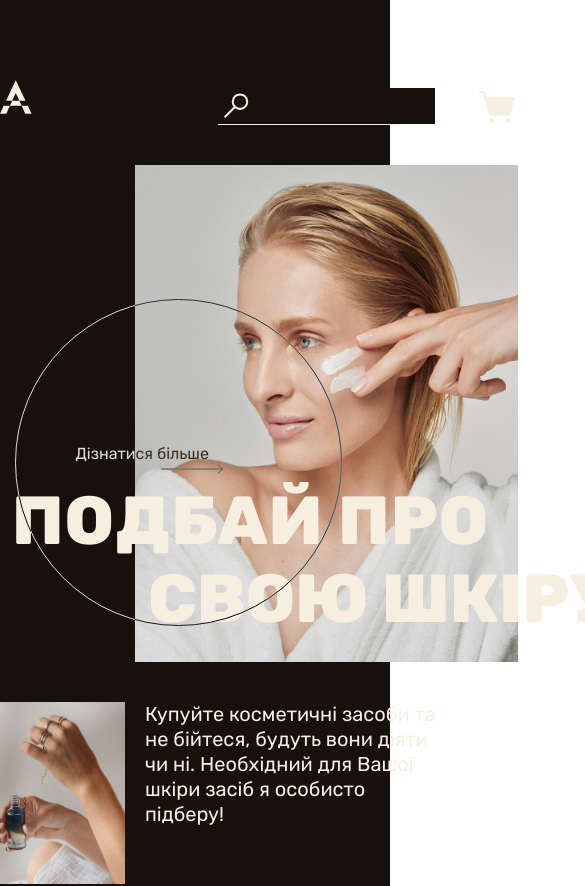
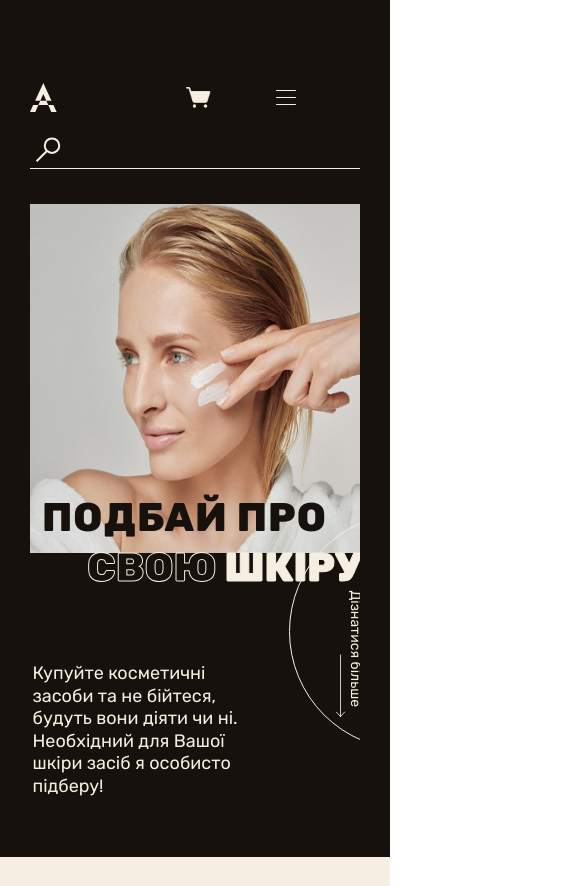
Before and after one commit to adevreactjs/cosmetic, a React (Create React App) app: page / in a window 390 px wide. Shown: the top 886 px of the page, 585 px wide, since content can reach past the window. Built offline with nearby package versions, Linux system fonts and the light colour scheme.

Commit message:
add styles

```diff
--- a/src/components/header/index.module.scss
+++ b/src/components/header/index.module.scss
@@ -12,8 +12,10 @@
   align-items: center;
 }
 .logo {
-  width: 49.369px;
-  height: 53px;
+  img {
+    width: 49.369px;
+    height: 53px;
+  }
   margin-right: 227px;
 }
 .navbar {
@@ -81,7 +83,7 @@
     margin-left: 785px;
   }
 }
-@media (max-width: 1281px) {
+@media (max-width: 1280px) {
   .container {
     max-width: 1120px;
     margin: 0 auto;
@@ -131,5 +133,42 @@
   .header__cart {
     margin-right: 79px;
   }
+}
+@media (max-width: 660px) {
+  .container {
+    max-width: 330px;
+    align-items: center;
+    position: relative;
+  }
+  .logo {
+    margin-right: 129px;
 
+    img {
+      width: 27.327px;
+      height: 29px;
+    }
+  }
+  .header__searchBar {
+    position: absolute;
+    left: 0;
+    bottom: -55px;
+    z-index: 1;
+    width: 100%;
+  }
+  .header__cart {
+    margin-right: 65px;
+    img {
+      width: 25px;
+      height: 34px;
+    }
+  }
+  .header__burger {
+    img {
+      width: 20px;
+      height: 15px;
+    }
+  }
+  .header {
+    padding-bottom: 30px;
+  }
 }
--- a/src/components/mainServices/MainServices.tsx
+++ b/src/components/mainServices/MainServices.tsx
@@ -35,7 +35,9 @@ const MainServices = () => {
           </div>
           <div className={styles.mainServices__title}>
             <h2>подбай про</h2>
-            <p>свою шкіру</p>
+            <p>
+              свою <span>шкіру</span>
+            </p>
           </div>
           <div></div>
         </div>
--- a/src/components/mainServices/index.module.scss
+++ b/src/components/mainServices/index.module.scss
@@ -325,7 +325,7 @@
     }
   }
 }
-@media (max-width: 1281px) {
+@media (max-width: 1280px) {
   .container {
     max-width: 1120px;
     margin: 0 auto;
@@ -502,3 +502,85 @@
     padding: 0 0 20px 0;
   }
 }
+@media (max-width: 660px) {
+  .container {
+    max-width: 330px;
+    overflow: hidden;
+  }
+  .mainBanner {
+    display: flex;
+
+    margin-top: 60px;
+    margin-left: 0;
+    [id='mainpic'] {
+      display: none;
+    }
+    [id='mainpic2'] {
+      margin-left: auto;
+      margin-right: auto;
+      display: block;
+      width: 330px;
+      height: 349px;
+      text-align: center;
+    }
+  }
+  .mainServices__title {
+    left: 12px;
+    bottom: 204px;
+    h2 {
+      color: var(--brown, #17110d);
+      font-size: 40px;
+      font-weight: 800;
+      line-height: 125%;
+      text-transform: uppercase;
+    }
+    p {
+      margin-left: 45px;
+
+      font-size: 40px;
+      font-weight: 800;
+      line-height: 125%;
+      text-transform: uppercase;
+      -webkit-text-fill-color: transparent;
+      -webkit-text-stroke: 1px;
+    }
+    span {
+      -webkit-text-fill-color: var(--light, #f6efe1);
+    }
+  }
+  .mainServices__disc {
+    img {
+      display: none;
+    }
+    p {
+      margin-right: 100px;
+      max-width: 225px;
+      margin-top: 109px;
+      font-size: 18px;
+      font-weight: 400;
+      line-height: 125%;
+    }
+  }
+  .mainServices__roundcover {
+    top: 369px;
+    left: 259px;
+    z-index: 0;
+    mix-blend-mode: initial;
+  }
+
+  .mainServices__round {
+    width: 237px;
+    height: 237px;
+  }
+  .mainServices__btn {
+    transform: rotate(90deg);
+    font-size: 14px;
+    font-weight: 400;
+    line-height: 125%;
+    top: 121px;
+    right: 102px;
+    img {
+      margin-left: 74px;
+    }
+  }
+}
```
